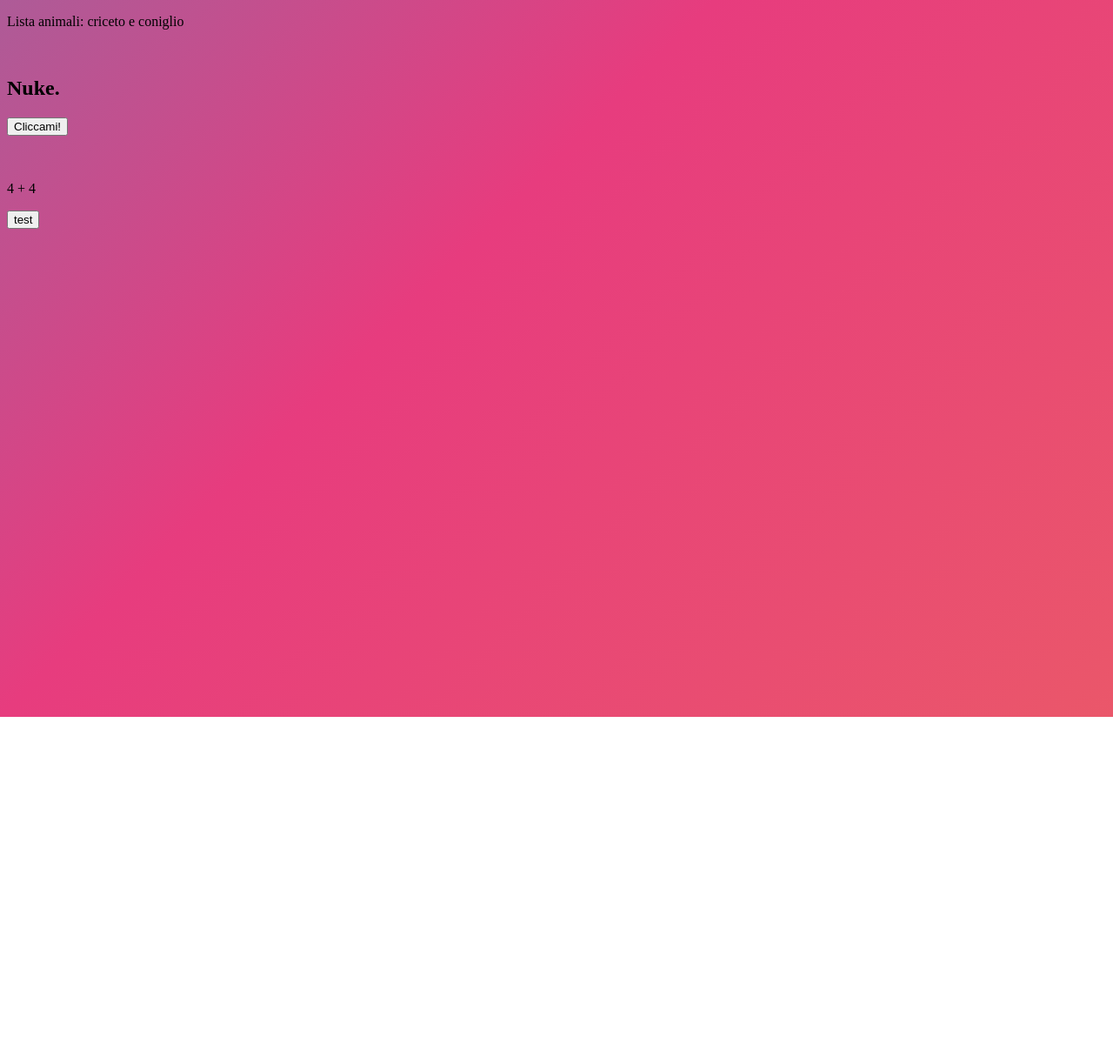
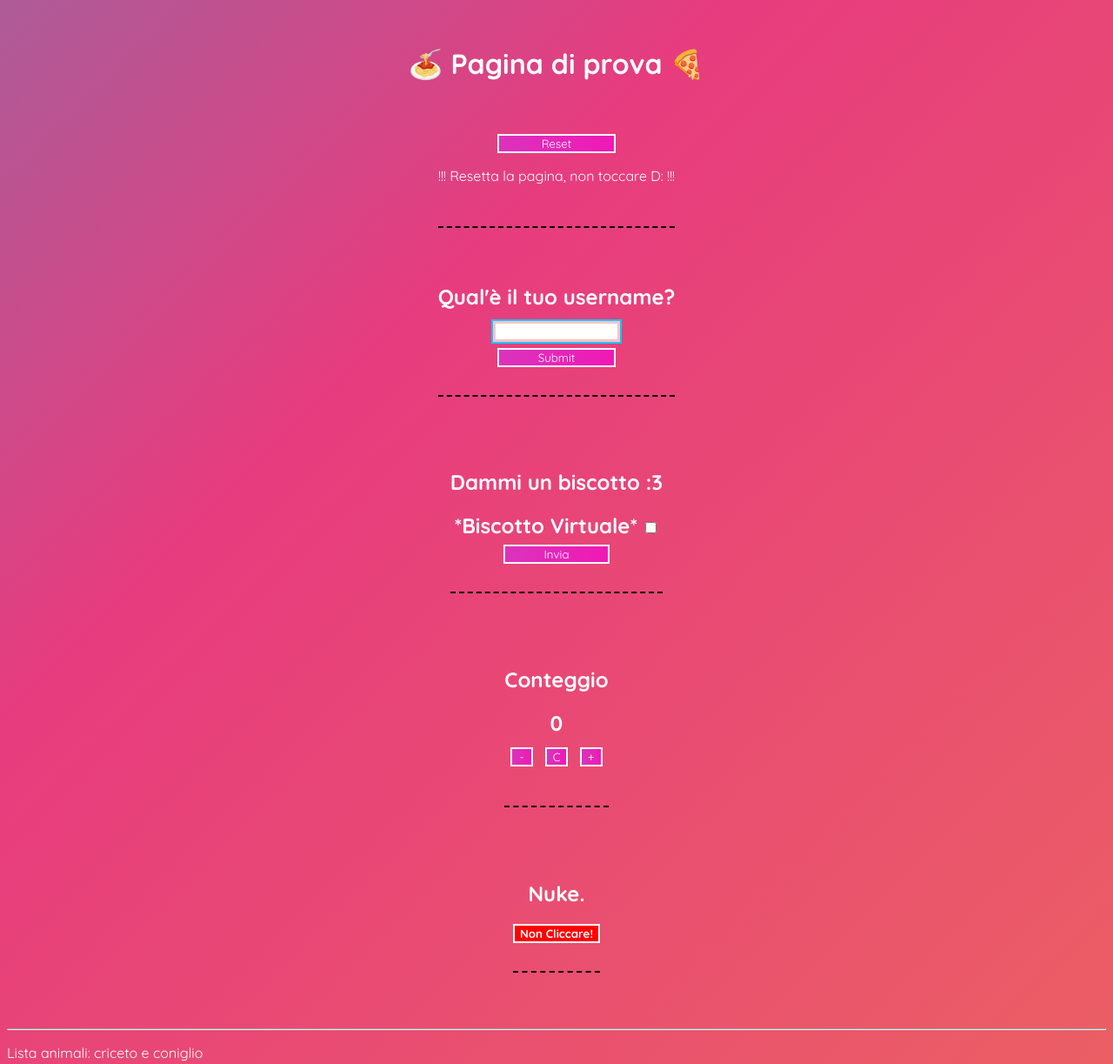
Before and after one commit to GlobuloBianco/FS-06-22B-S3-L1, a plain HTML site: page index.html in a window 1280 px wide. Shown: the top 1223 px of the page at 87% size. Before the commit the page ends 824 px from the top, so only its background shows below. Drawn offline with Linux system fonts and the light colour scheme.

Commit message:
Revamped

```diff
--- a/assets/css/styles.css
+++ b/assets/css/styles.css
@@ -1,3 +1,10 @@
+@import url('https://fonts.googleapis.com/css2?family=Quicksand:wght@300;400;700&display=swap');
+
+* {
+    font-family: 'Quicksand', sans-serif;
+    color: white;
+}
+
 body {
     background: linear-gradient(-45deg, #ee7752, #e73c7e, #23a6d5, #23d5ab);
     background-size: 400% 400%;
@@ -17,3 +24,57 @@ body {
         background-position: 0% 50%;
     }
 }
+
+.container {
+    display: flex;
+    flex-direction: column;
+    align-items: center;
+    text-align: center;
+    min-height: 600px;
+    margin: 2em;
+}
+
+label {
+    font-size: 1.5em;
+    font-weight: bold;
+}
+
+.textInput {
+    width: 50%;
+    margin-top: 1em;
+    outline: 2px solid rgb(0, 204, 255);
+    border: 3px solid pink;
+    color: red;
+    text-align: center;
+}
+
+.btn {
+    margin-top: 0.5em;
+    width: 50%;
+    border: 2px solid white;
+    color: white;
+    background: #67e1fe;
+    background: linear-gradient(90deg, #6cc1e2, #f90db2);
+    animation: gradient 15s ease infinite;
+    background-size: 700% 700%;
+}
+
+.btnRed {
+    background-color: red;
+    border: 2px solid white;
+    font-weight: bold;
+}
+
+.itemCont {
+    margin: 2em 0 2em 0;
+    padding-bottom: 2em;
+    border-bottom: 2px dashed black;
+}
+
+.incrMenu {
+    display: flex;
+}
+
+.incrMenu button {
+    margin: 1em 0.5em;
+}
--- a/assets/js/index.js
+++ b/assets/js/index.js
@@ -1,2 +1,2 @@
-alert('Usa il pop up per dare dei messaggi');
-window.alert('Sto studiando JS');
+/* alert('Usa il pop up per dare dei messaggi');
+window.alert('Sto studiando JS'); */
--- a/assets/js/naming.js
+++ b/assets/js/naming.js
@@ -1,3 +1,59 @@
+//bottone reset pagina
+
+document.getElementById("resetBtn").onclick = function() {
+    location.reload();
+}
+
+// Username-----------------------------------------------
+
+document.getElementById("submitUser").onclick = function() {
+    username = document.getElementById("myText").value;
+    //console.log(username);
+    document.getElementById("myLabel").innerHTML = "Ciao " + username;
+}
+
+// Biscotto-----------------------------------------------
+document.getElementById("biscottoBtn").onclick = function() {
+    if (document.getElementById("biscottoBox").checked) {
+        document.getElementById("biscottoH2").innerHTML = "Grazie! :D";
+    }
+    else {
+        document.getElementById("biscottoH2").innerHTML = "Dovevi spuntare il biscotto >:C";
+    }
+}
+
+// Addizione e Sottrazione-----------------------------------------------
+//aumento
+document.getElementById("incBtn").onclick = function() {
+    theNumber = document.getElementById("theNumber").textContent;
+    theNumber = Number(theNumber);
+    theNumber +=1;
+    document.getElementById("theNumber").innerHTML = theNumber;
+}
+//reset number
+document.getElementById("resBtn").onclick = function() {
+    document.getElementById("theNumber").innerHTML = "0";
+}
+//diminuisco
+document.getElementById("decBtn").onclick = function() {
+    theNumber = document.getElementById("theNumber").textContent;
+    theNumber = Number(theNumber);
+    theNumber -=1;
+    document.getElementById("theNumber").innerHTML = theNumber;
+}
+
+//nuke button-------------------------------------------
+document.getElementById('btn').addEventListener('click', bomba);
+function bomba() {
+    alert('Bruh... Human have smol brain :C')
+    document.write('<h2>Boom!</h2>');
+    document.write('<button type="button" id="resetBtn" class="btn">Rewind</button>');
+    document.write('<script type="text/javascript" src="assets/js/naming.js"></script>');
+}
+
+
+// 🡣🡣🡣🡣🡣🡣 Roba dell'esercizio 🡣🡣🡣🡣🡣🡣
+
 /* stringa "gatto" assegnato al variabile 1pet_preferito e mette in display sulla console*/
 var $1pet_preferito = 'gatto';
     console.log($1pet_preferito);
@@ -20,11 +76,6 @@ console.log(_pet);
 document.write(_pet2); */
 var numero = '12';
 
-//function bottone1
-document.getElementById('btn').addEventListener('click', bomba);
-function bomba() {
-    document.write('<h1>Boom!</h1>');
-}
 
 //Function bottone2
 function somma() {
--- a/index.html
+++ b/index.html
@@ -1,26 +1,68 @@
 <!DOCTYPE html>
 <html lang="it">
+
 <head>
     <meta charset="UTF-8">
     <meta name="viewport" content="width=device-width, initial-scale=1.0">
     <title>Javascript</title>
     <link rel="stylesheet" href="assets/css/styles.css">
-    <script src="assets/js/index.js"></script> <!--1* Script -->
+    <script src="assets/js/index.js"></script>
+    <!--1* Script -->
 </head>
+
 <body>
     <main>
-        <p id="test">Lista animali: </p><br>
-        <h2>Nuke.</h2>
-        <button id="btn">Cliccami!</button><br><br><br>
-<!-- bottone test 2 -->
-<p>4 + 4</p>
-        <button onclick= "somma(event)">test</button>
+        <div class="container">
+            <h1>🍝 Pagina di prova 🍕</h1>
+            <!-- reset -->
+            <div class="itemCont">
+                <button type="button" id="resetBtn" class="btn">Reset</button>
+                <p>!!! Resetta la pagina, non toccare D: !!!</p>
+            </div>
+            <!-- username -->
+            <div class="itemCont">
+                <label id=myLabel for="username">Qual'è il tuo username?</label> <br>
+                <input type="text" class="textInput" id="myText"> <br>
+                <button type="button" class="btn" id="submitUser">Submit</button>
+            </div>
+            <!-- biscotto -->
+            <div class="itemCont">
+                <h2 id="biscottoH2">Dammi un biscotto :3</h2>
+                <label for="dareCookie">*Biscotto Virtuale*</label>
+                <input type="checkbox" id="biscottoBox" name="dareCookie"> <br>
+                <button id="biscottoBtn" class="btn">Invia</button>
+            </div>
+            <!-- addizione e sottrazione -->
+            <div class="itemCont calcBtn">
+                <h2>Conteggio</h2>
+                <label id=theNumber for="numbers">0</label>
+                <div class="incrMenu">
+                    <button id="decBtn" class="btn">-</button>
+                    <button id="resBtn" class="btn">C</button>
+                    <button id="incBtn" class="btn">+</button>
+                </div>
+            </div>
+            <div class="itemCont">
+                <h2>Nuke.</h2>
+                <button id="btn" class="btnRed">Non Cliccare!</button>
+            </div>
+        </div>
     </main>
 
+    <!-- 🡣🡣🡣🡣🡣🡣 Roba dell'esercizio 🡣🡣🡣🡣🡣🡣 -->
+    <aside>
+        <hr>
+        <p id="test">Lista animali: </p><br>
+        <!-- bottone test 2 -->
+        <p>4 + 4</p>
+        <button onclick="somma(event)" style="color: black;">test</button>
+    </aside>
+    <!---------- script ------------>
     <script>
-        alert('Parto per secondo'); // 2* Script
+    //     alert('Parto per secondo'); 2* Script
     </script>
-    <script src="assets/js/naming.js"></script> <!--3* Script -->
+    <script src="assets/js/naming.js"></script>
+    <!--3* Script -->
 </body>
 
 
```
